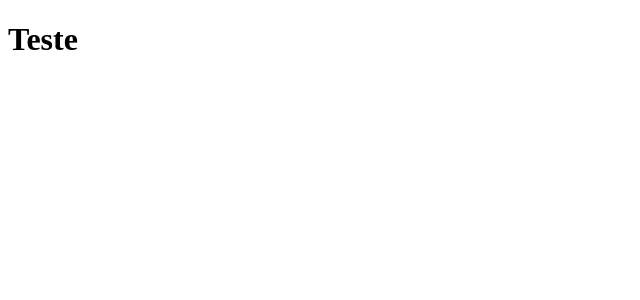
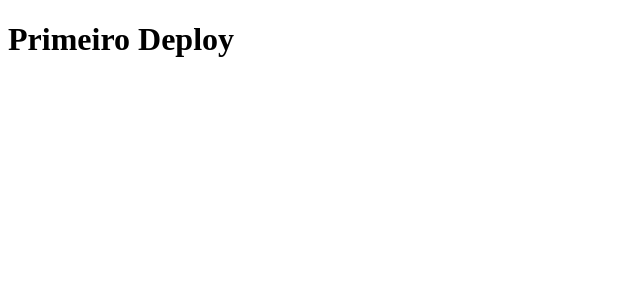
Before and after one commit to devLeoLucc/clone-tabnews, a Next.js app: page / in a window 1280 px wide. Shown: the top 300 px of the page, without its empty margins (0-640 px from the left). Built offline with nearby package versions, Linux system fonts and the light colour scheme.

Commit message:
Primeiro deploy

```diff
--- a/pages/index.js
+++ b/pages/index.js
@@ -1,5 +1,5 @@
 function Home() {
-    return <h1>Teste</h1>
+    return <h1>Primeiro Deploy</h1>
 }
 
 export default Home;
```
